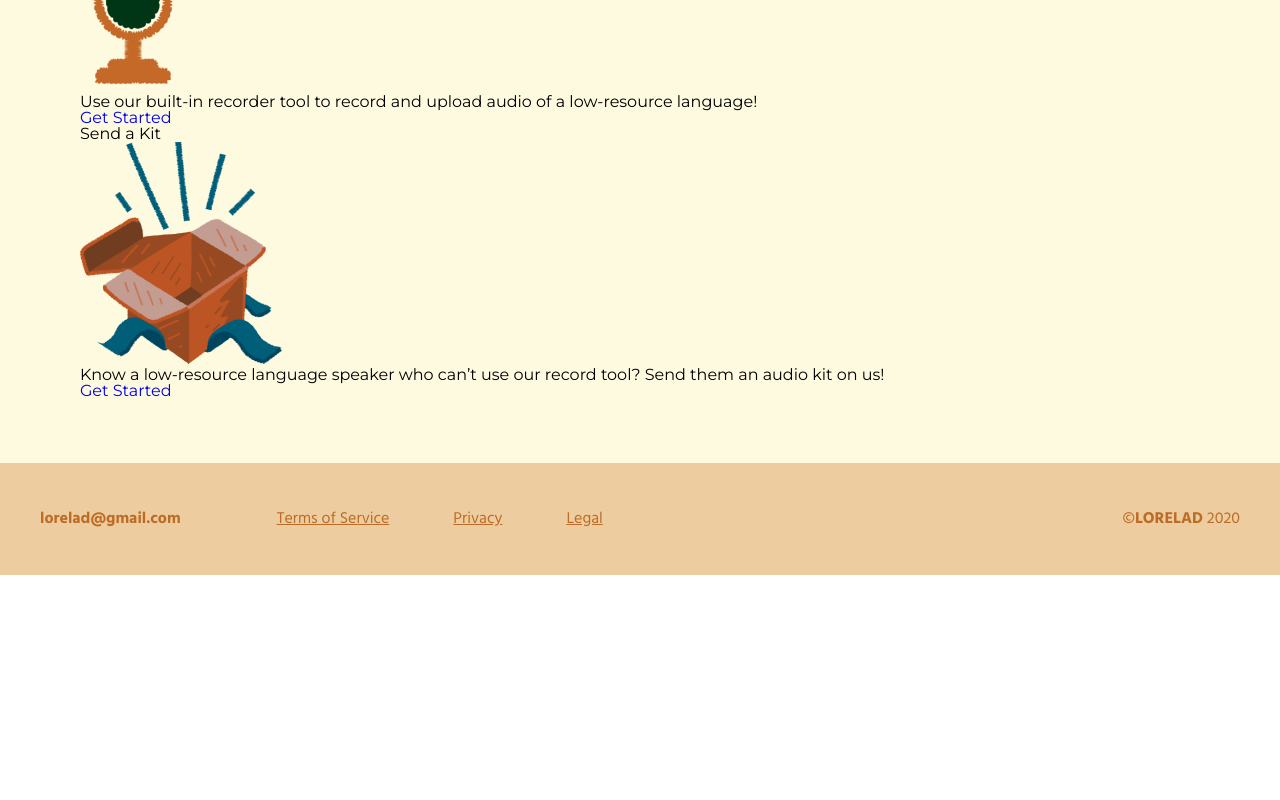
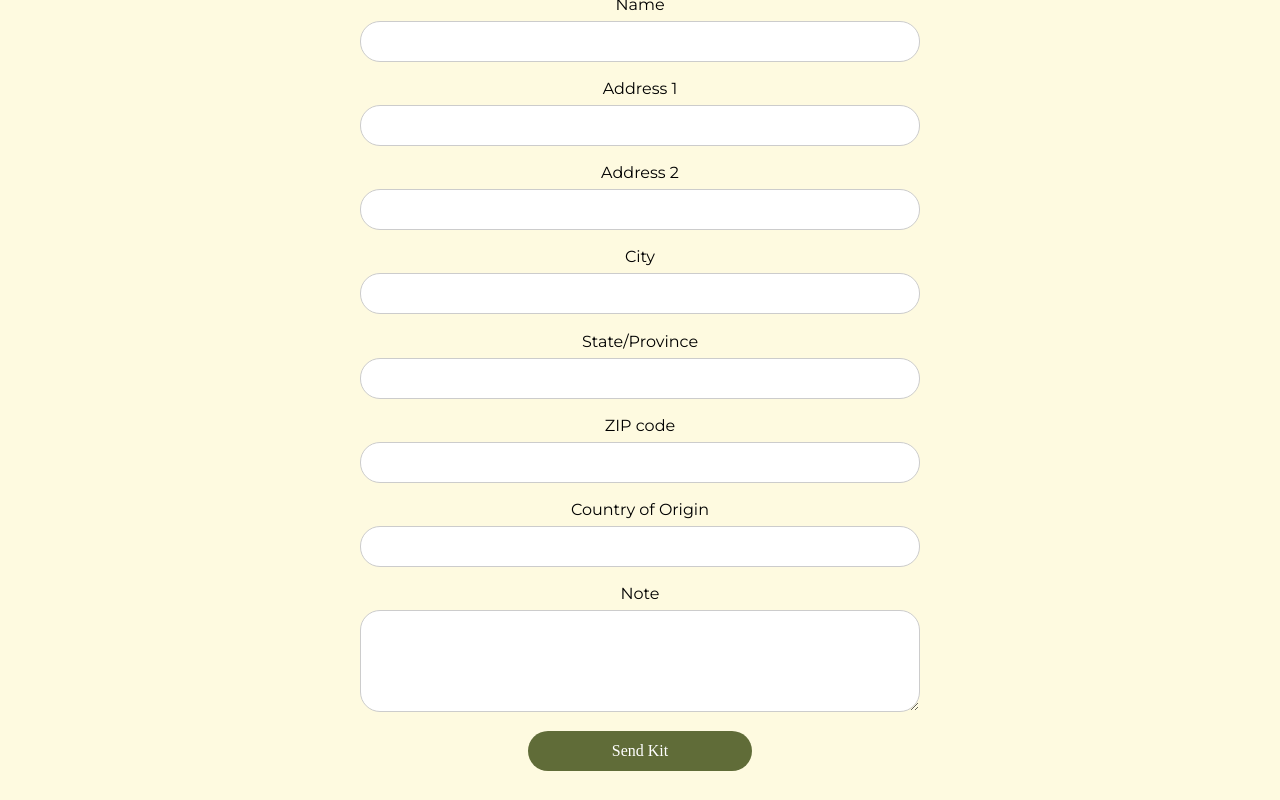
Before and after one commit to Jon-S-Hall/LORELAD, a Next.js app in the folder frontend/: page /record/send_kit in a window 1280 px wide. Shown: the part 320-1120 px from the top of the page. Before the commit the page ends 895 px from the top, so only its background shows below. Built offline with nearby package versions, Linux system fonts and the light colour scheme; a web font is replaced by a local one.

Commit message:
Send a kit page
Added functionality and css to send a kit page, also updated login and sign up page

```diff
--- a/frontend/pages/_app.js
+++ b/frontend/pages/_app.js
@@ -105,6 +105,7 @@ export default class MyApp extends Component {
               handle_login={this.handle_login}
               handle_signup={this.handle_signup}
            />
+           <send_kit/>
         </div>
     );
   }
--- a/frontend/pages/record/send_kit.js
+++ b/frontend/pages/record/send_kit.js
@@ -2,8 +2,79 @@ import Head from "next/head";
 import Link from "next/link";
 import styles from "../../styles/Send_Kit.module.css";
 import Layout from "../../components/Layout";
+import axios from 'axios'
+import React, { useState } from 'react'
 
-const Send_Kit = (props) => (
+function Send_Kit(props) {
+  const [status, setStatus] = useState({
+    submitted: false,
+    submitting: false,
+    info: { error: false, msg: null },
+  })
+  const [inputs, setInputs] = useState({
+    name: '',
+    address_1: '',
+    address_2: '',
+    city: '',
+    state: '',
+    zipcode: '',
+    country: '',
+    note: '',
+  })
+  const handleServerResponse = (ok, msg) => {
+    if (ok) {
+      setStatus({
+        submitted: true,
+        submitting: false,
+        info: { error: false, msg: msg },
+      })
+      setInputs({
+        name: '',
+        address_1: '',
+        address_2: '',
+        city: '',
+        state: '',
+        zipcode: '',
+        country: '',
+        note: '',
+      })
+    } else {
+      setStatus({
+        info: { error: true, msg: 'jv' },
+      })
+    }
+  }
+  const handleOnChange = (e) => {
+    e.persist()
+    setInputs((prev) => ({
+      ...prev,
+      [e.target.id]: e.target.value,
+    }))
+    setStatus({
+      submitted: false,
+      submitting: false,
+      info: { error: false, msg: null },
+    })
+  }
+  const handleOnSubmit = (e) => {
+    e.preventDefault()
+    setStatus((prevStatus) => ({ ...prevStatus, submitting: true }))
+    axios({
+      method: 'POST',
+      url: "https://formspree.io/f/xoqpkqke",
+      data: inputs,
+    })
+      .then((response) => {
+        handleServerResponse(
+          true,
+          'Thank you, your Send-a-Kit request has been submitted.'
+        )
+      })
+      .catch((error) => {
+        handleServerResponse(false, error.response.data.error)
+      })
+  }
+  return (
     <Layout user_state = {props.user_state} handle_logout = {props.handle_logout}>
       <div>
       <Head>
@@ -15,50 +86,97 @@ const Send_Kit = (props) => (
             href="https://fonts.googleapis.com/css2?family=Hind:wght@400;500;600;700&family=Montserrat:wght@400;500;600;700;800;900&family=MuseoModerno:wght@400;500;600;700;800;900&display=swap"
             rel="stylesheet"
           />
-        {/* Font Awesome */}
-        <link
-          rel="stylesheet"
-          href="https://use.fontawesome.com/releases/v5.0.7/css/all.css"
+        </Head>
+      <main className={styles.main}>
+        <h1>Send a Kit</h1>
+      <div classname={styles.container}>
+        <h3>Ship to Information</h3>
+      <form onSubmit={handleOnSubmit}>
+        <h4>Name</h4>
+        <input
+          id="name"
+          type="text"
+          onChange={handleOnChange}
+          required
+          value={inputs.name}
         />
-      </Head>
+        <h4>Address 1</h4>
+        <input
+          id="address_1"
+          type="text"
+          onChange={handleOnChange}
+          required
+          value={inputs.address_1}
+        />
+        <h4>Address 2</h4>
+        <input
+          id="address_2"
+          type="text"
+          onChange={handleOnChange}
+          required
+          value={inputs.address_2}
+        />
+        <h4>City</h4>
+        <input
+          id="city"
+          type="text"
+          onChange={handleOnChange}
+          required
+          value={inputs.city}
+        />
+        <h4>State/Province</h4>
+        <input
+          id="state"
+          type="text"
+          onChange={handleOnChange}
+          required
+          value={inputs.state}
+        />
+        <h4>ZIP code</h4>
+        <input
+          id="zipcode"
+          type="text"
+          onChange={handleOnChange}
+          required
+          value={inputs.zipcode}
+        />
+        <h4>Country of Origin</h4>
+        <input
+          id="country"
+          type="text"
+          onChange={handleOnChange}
+          required
+          value={inputs.country}
+        />
+        <h4>Note</h4>
+        <textarea
+          id="note"
+          name="note"
+          onChange={handleOnChange}
+          required
+          value={inputs.note}
+        />
+        <div className={styles.bcontainer}>
+        <button type="submit" disabled={status.submitting}>
+          {!status.submitting
+            ? !status.submitted
+              ? 'Send Kit'
+              : 'Sent Request'
+            : 'Submitting...'}
+        </button>
+        </div>
 
-      <main className={styles.main}>
-        <h1>Record</h1>
-        <div className={styles.container}>
-          <section>
-            <Link href="/record/start_recording">
-              <div className={styles.record}>
-                <h2>Start a New Recording</h2>
-                <img src="/microphone.png" alt="microphone" />
-                <p>
-                  Use our built-in recorder tool to record and upload audio of a
-                  low-resource language!
-                </p>
-                <Link href="/record/start_recording">
-                  <a>Get Started</a>
-                </Link>
+      </form>
       </div>
-            </Link>
-          </section>
-          <section>
-            <Link href="/record/send_kit">
-              <div className={styles.send}>
-                <h2>Send a Kit</h2>
-                <img src="/kit.png" alt="kit" />
-                <p>
-                  Know a low-resource language speaker who can’t use our record
-                  tool? Send them an audio kit on us!
-                </p>
-                <Link href="/record/send_kit">
-                  <a>Get Started</a>
-                </Link>
-              </div>
-            </Link>
-          </section>
-        </div>
+      {status.info.error && (
+        <div className="error">Error: {status.info.msg}</div>
+      )}
+      {!status.info.error && status.info.msg && <p>{status.info.msg}</p>}
+
       </main>
       </div>
       </Layout>
-);
 
+
+); }
 export default Send_Kit;
--- a/frontend/styles/Send_Kit.module.css
+++ b/frontend/styles/Send_Kit.module.css
@@ -2,4 +2,79 @@
   padding: 3rem 5rem 4rem;
   font-family: Montserrat, sans-serif;
   background-color: #fefae0;
+  min-height: 100vh;
+  position: center;
+
 }
+.main div {
+  padding-bottom: 2%;
+  text-align: center;
+}
+.main h1{
+  text-align: center;
+  font-size: 2rem;
+  font-weight: 700;
+  padding-bottom: 4rem;
+  color: #283618;
+}
+.main h3{
+  text-align: relative;
+  font-size: 24px;
+  font-weight: 500;
+  padding-bottom: 2rem;
+  color: #283618;
+}
+.container input{
+ margin: 25px;
+}
+.container {
+  position: center;
+}
+.main input{
+  position: center;
+  text-align:left;
+  width: 50%;
+  padding: 12px 20px;
+  margin: 8px;
+  display: inline-block;
+  border: 1px solid #ccc;
+  box-sizing: border-box;
+  border-radius: 20px;
+}
+.main textarea{
+
+  text-align:left;
+  width: 50%;
+  padding: 35px 20px;
+  margin: 8px 0;
+  display: inline-block;
+  border: 1px solid #ccc;
+  box-sizing: border-box;
+  border-radius: 20px;
+}
+.main button {
+  font-family: Hindi;
+  margin: 8px 0;
+  width: 20%;
+  font-style: normal;
+  font-weight: 500;
+  font-size: 24px;
+  line-height: 38px;
+  color: white;
+  border: none;
+  border-radius: 20px;
+  outline: none;
+  background-color:#606C38;
+  font-size: 1rem;
+}
+.main button:hover {
+   cursor:pointer;
+   opacity:80% ;
+}
+.main h4{
+  text-align: relative;
+  margin-top: 1%;
+}
+.bcontainer {
+  text-align: center;
+  }
--- a/frontend/styles/authentication.module.css
+++ b/frontend/styles/authentication.module.css
@@ -65,6 +65,10 @@
     background-color:#606C38;
     font-size: 1rem;
  }
+ .main button:hover {
+     cursor:pointer;
+     opacity:70%
+ }
  .bcontainer {
     text-align: center;
     }
```
Lines whose indentation alone changed are shown as unchanged.
